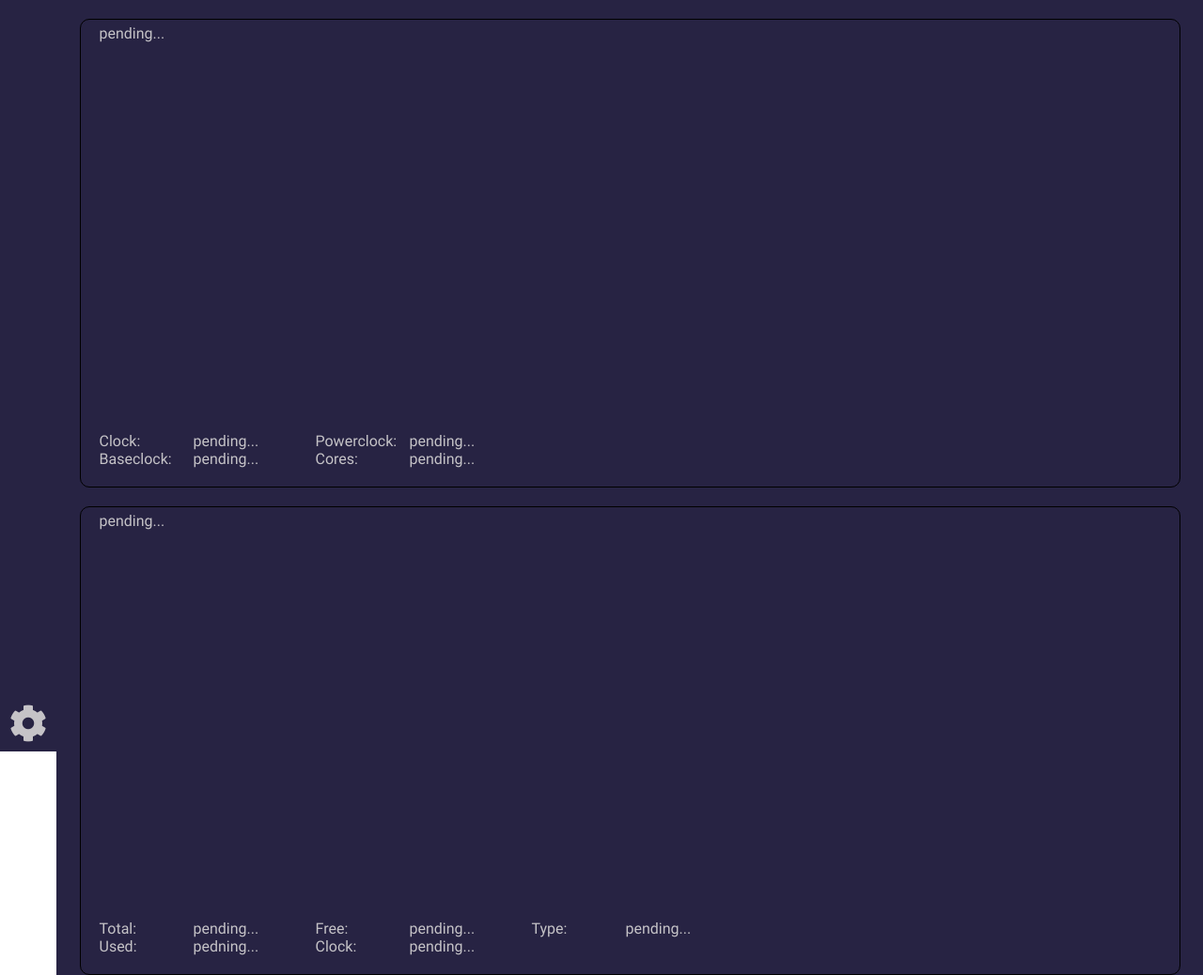
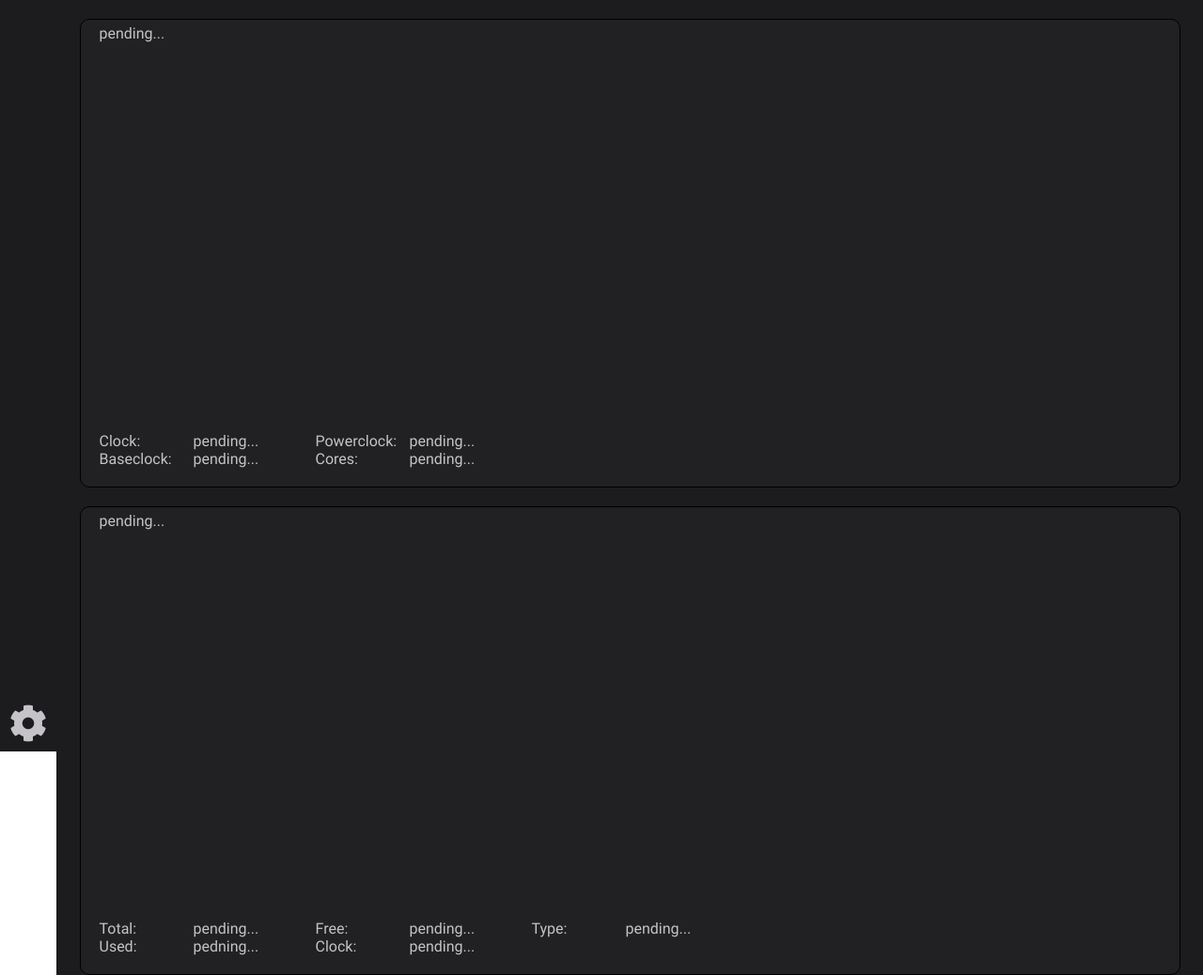
Before and after one commit to CodeF0x/tobs, an Electron app: page app/src/index.html in a window 1280 px wide. Shown: the top 1038 px of the page at 94% size. Drawn offline with Linux system fonts and the light colour scheme; no server answers.

Commit message:
Dark mode finished I guess.

```diff
--- a/app/src/css/dark.css
+++ b/app/src/css/dark.css
@@ -5,7 +5,11 @@ body {
 aside,
 #main,
 #settings {
-  background: #272343;
+  background: rgb(28, 28, 30);
+}
+
+.container {
+  background: rgb(33, 33, 35);
 }
 
 .fas {
```
